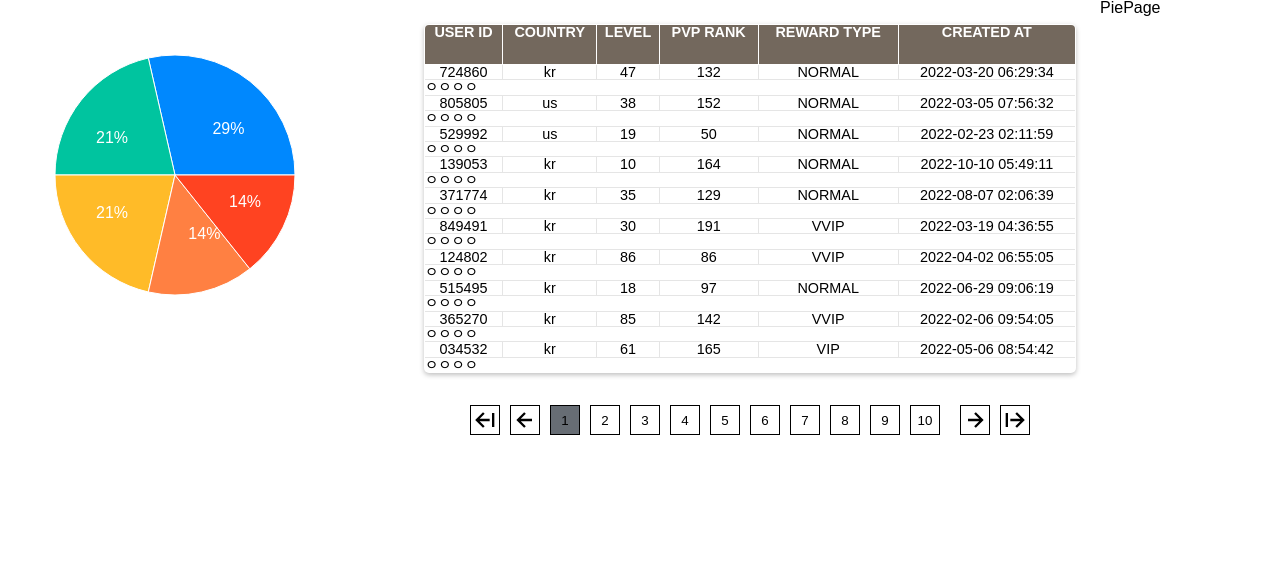
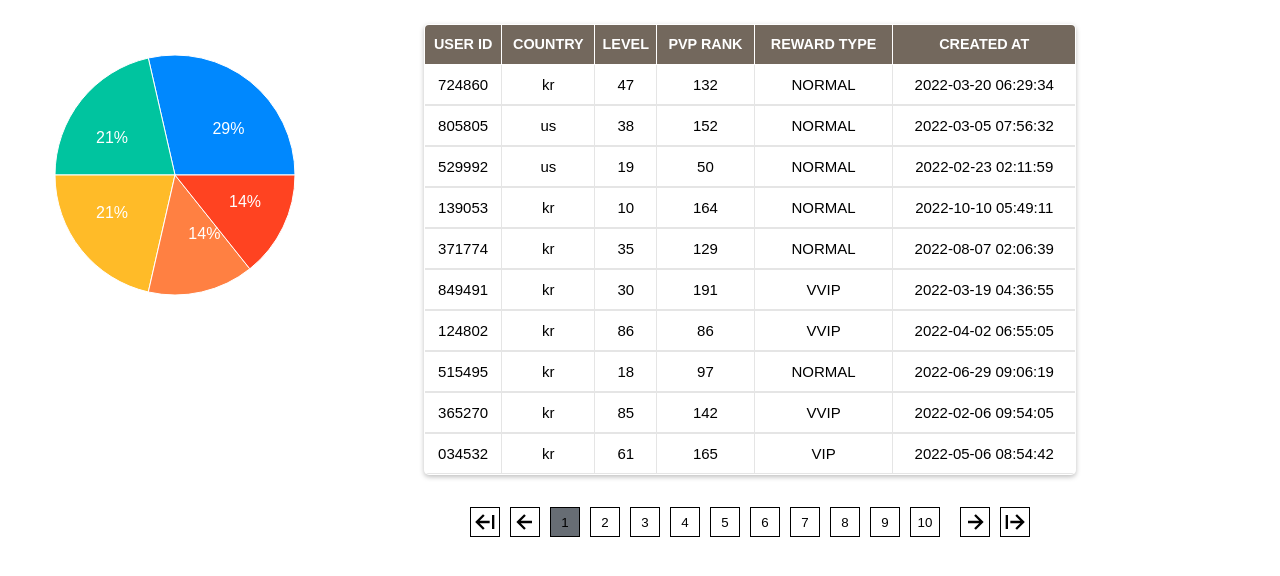
Before and after one commit to yesharry/ts-practice, a React (Create React App) app: page / in a window 1280 px wide. Shown: the top 576 px of the page. Built offline with nearby package versions, Linux system fonts and the light colour scheme.

Commit message:
drop table complete

```diff
--- a/src/pages/Vic.tsx
+++ b/src/pages/Vic.tsx
@@ -1,5 +1,6 @@
 import React from 'react';
 import styled from 'styled-components';
+import CollapsibleTable from './components/CollapsibleTable/CollapsibleTable';
 import PieChartTest from './components/PieChartTest/PieChartTest';
 import GetData from './components/PieChartTest/test/GetData';
 import TestPage from './components/TableChart/test/TestPage';
@@ -10,7 +11,7 @@ const Vic = () => {
       <LibraryTest>
         <PieChartTest />
         <TestPage />
-        <GetData />
+        {/* <GetData /> */}
       </LibraryTest>
     </Div>
   );
--- a/src/pages/components/TableChart/TableData.tsx
+++ b/src/pages/components/TableChart/TableData.tsx
@@ -36,9 +36,7 @@ const TableData = ({
         <Td>{created_at}</Td>
       </Tr>
       <DropTr>
-        <DropTd colSpan={6}>
-          <DropBox />
-        </DropTd>
+        <DropTd colSpan={6}>{/* <DropBox /> */}</DropTd>
       </DropTr>
     </Tbody>
   );
--- a/src/pages/components/TableChart/components/DropBox.tsx
+++ b/src/pages/components/TableChart/components/DropBox.tsx
@@ -1,46 +1,71 @@
-import React from 'react';
+import React, { useState } from 'react';
 import styled from 'styled-components';
+import { ItemTypes } from '../types/type';
 
-const DropBox = () => {
-  return <DropWrapper>ㅇㅇㅇㅇ</DropWrapper>;
+interface DropProps {
+  items: ItemTypes[];
+  last_stage: string;
+}
+
+const DropBox = ({ last_stage, items }: DropProps) => {
+  return (
+    <DropWrapper>
+      <LastDiv>LAST STAGE : {last_stage}</LastDiv>
+      <ItemsTable>
+        <Thead>
+          <Tr>
+            <Th>ITEM Id</Th>
+            <Th>ITEM NAME</Th>
+            <Th>ITEM INFORMATION</Th>
+          </Tr>
+        </Thead>
+        {items.map((items, idx) => (
+          <Tbody key={idx}>
+            <Tr>
+              <Td>{items.itemId}</Td>
+              <Td>{items.name}</Td>
+              <Td>
+                {items.defence ? 'DEFENCE' : items.attack ? 'ATTACK' : 'MAGIC'}
+                {' : '}
+                {items.defence || items.magic || items.attack}
+              </Td>
+            </Tr>
+          </Tbody>
+        ))}
+      </ItemsTable>
+    </DropWrapper>
+  );
 };
 
 const DropWrapper = styled.div``;
 
-// const UserDiv = styled.div`
-//   width: 500px;
-//   height: 130px;
-//   background-color: skyblue;
-//   margin: 0 auto;
-//   display: flex;
-// `;
+const LastDiv = styled.div``;
 
-// const UserIdDiv = styled.div``;
+const ItemsTable = styled.table`
+  width: 500px;
+`;
 
-// const UserIdData = styled.div`
-//   width: 100px;
-//   height: 100px;
-//   background-color: white;
-//   border-radius: 50%;
-//   text-align: center;
-//   display: flex;
-//   justify-content: center;
-//   align-items: center;
-// `;
+const Tr = styled.tr``;
 
-// const UserDataDiv = styled.div`
-//   background-color: yellowgreen;
-//   height: 120px;
-// `;
+const Thead = styled.thead`
+  height: 30px;
+`;
 
-// const CreateData = styled.div`
-//   height: 50%;
-//   background-color: yellow;
-// `;
+const Th = styled.th`
+  border: 1px solid black;
+  padding-top: 8px;
+  font-size: 15px;
+`;
 
-// const StageData = styled.div`
-//   height: 50%;
-//   background-color: coral;
-// `;
+const Tbody = styled.tbody`
+  height: 30px;
+`;
+
+const Td = styled.td`
+  border: 1px solid black;
+  padding-top: 8px;
+  font-size: 15px;
+  text-align: center;
+`;
 
 export default DropBox;
--- a/src/pages/components/TableChart/test/TestData.tsx
+++ b/src/pages/components/TableChart/test/TestData.tsx
@@ -1,13 +1,14 @@
-import React from 'react';
+import React, { useState } from 'react';
 import styled from 'styled-components';
 import DropBox from '../components/DropBox';
+import { ItemTypes } from '../types/type';
 
 interface DataProps {
   uid: string;
   country: string;
   created_at: string;
   lv: number;
-  items: Array<Object>;
+  items: ItemTypes[];
   block_type: boolean;
   pvp_rank: number;
   reward_type: string;
@@ -25,9 +26,15 @@ const TestData = ({
   reward_type,
   last_stage,
 }: DataProps) => {
+  const [open, setOpen] = useState(false);
+
+  const dropActive = () => {
+    setOpen(open => !open);
+  };
+
   return (
-    <Tbody className="fold-table">
-      <Tr className="view">
+    <Tbody>
+      <Tr onClick={() => dropActive()}>
         <Td>{uid}</Td>
         <Td>{country}</Td>
         <Td>{lv}</Td>
@@ -35,17 +42,23 @@ const TestData = ({
         <Td>{reward_type}</Td>
         <Td>{created_at}</Td>
       </Tr>
-      <DropTr className="fold">
+      <DropTr>
         <DropTd colSpan={6}>
-          <DropDiv className="fold-content">
-            <DropBox />
-          </DropDiv>
+          {open && <DropBox items={items} last_stage={last_stage} />}
         </DropTd>
       </DropTr>
     </Tbody>
   );
 };
-const Tr = styled.tr``; // 행
+const Tr = styled.tr`
+  height: 40px;
+  font-size: 15px;
+  cursor: pointer;
+  &:hover {
+    background-color: #928375;
+    color: white;
+  }
+`; // 행
 
 const Tbody = styled.tbody`
   height: 30px;
@@ -54,12 +67,11 @@ const Tbody = styled.tbody`
 const Td = styled.td`
   border: 1px solid #e5e5e5;
   text-align: center;
+  padding-top: 12px;
 `;
 
 const DropTr = styled.tr``;
 
 const DropTd = styled.td``;
 
-const DropDiv = styled.div``;
-
 export default TestData;
--- a/src/pages/components/TableChart/test/TestPage.tsx
+++ b/src/pages/components/TableChart/test/TestPage.tsx
@@ -113,6 +113,7 @@ const Thead = styled.thead`
 
 const Th = styled.th`
   border: 1px solid white;
+  padding-top: 12px;
 `;
 
 const PageWrapper = styled.div``;
--- a/src/pages/components/TableChart/types/type.ts
+++ b/src/pages/components/TableChart/types/type.ts
@@ -24,4 +24,6 @@ export interface ItemTypes {
   itemId: number;
   name: string;
   defence: number;
+  magic: number;
+  attack: number;
 }
```
Also changed, not shown: src/pages/components/TableChart/test/TdData.tsx (+1 -3 lines).
